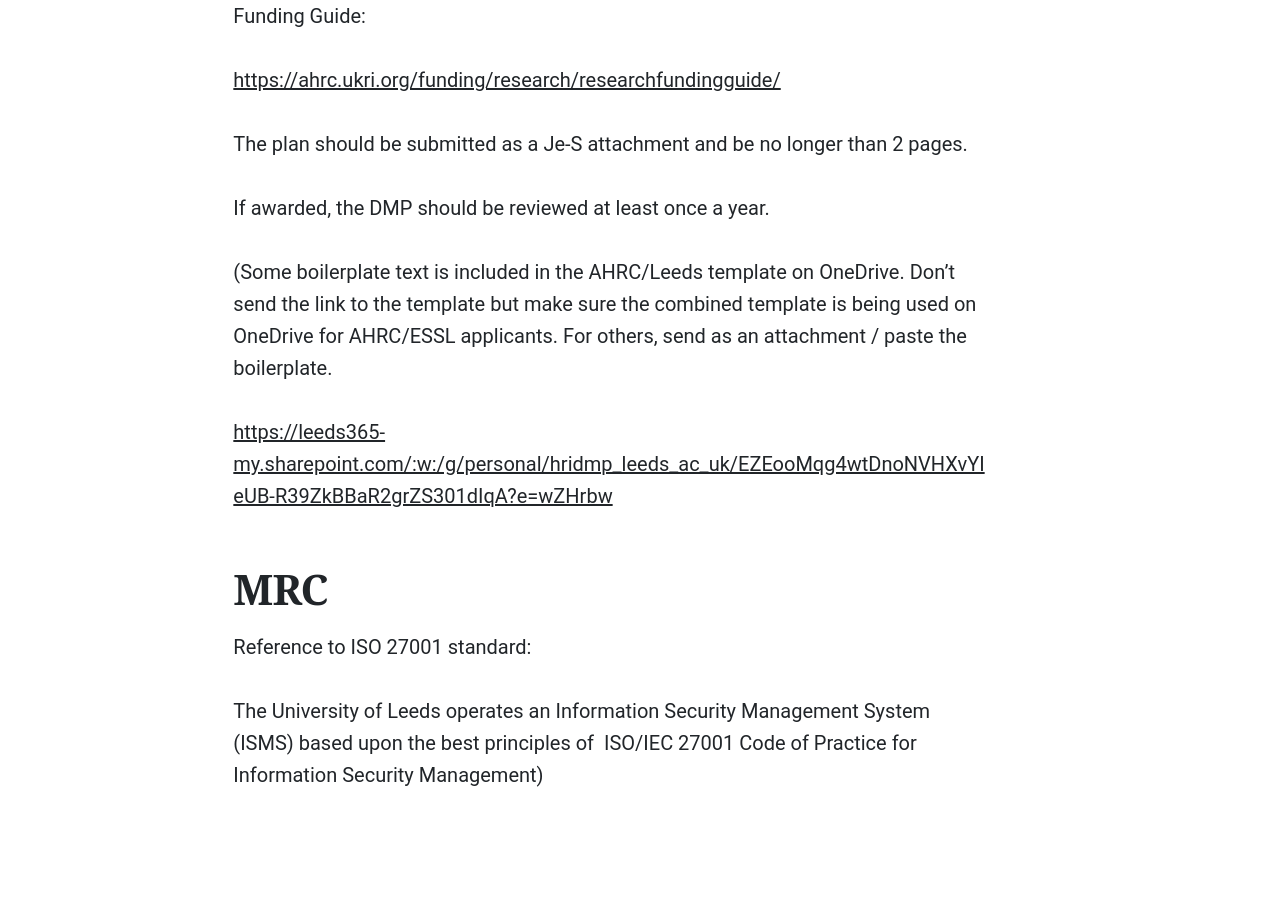
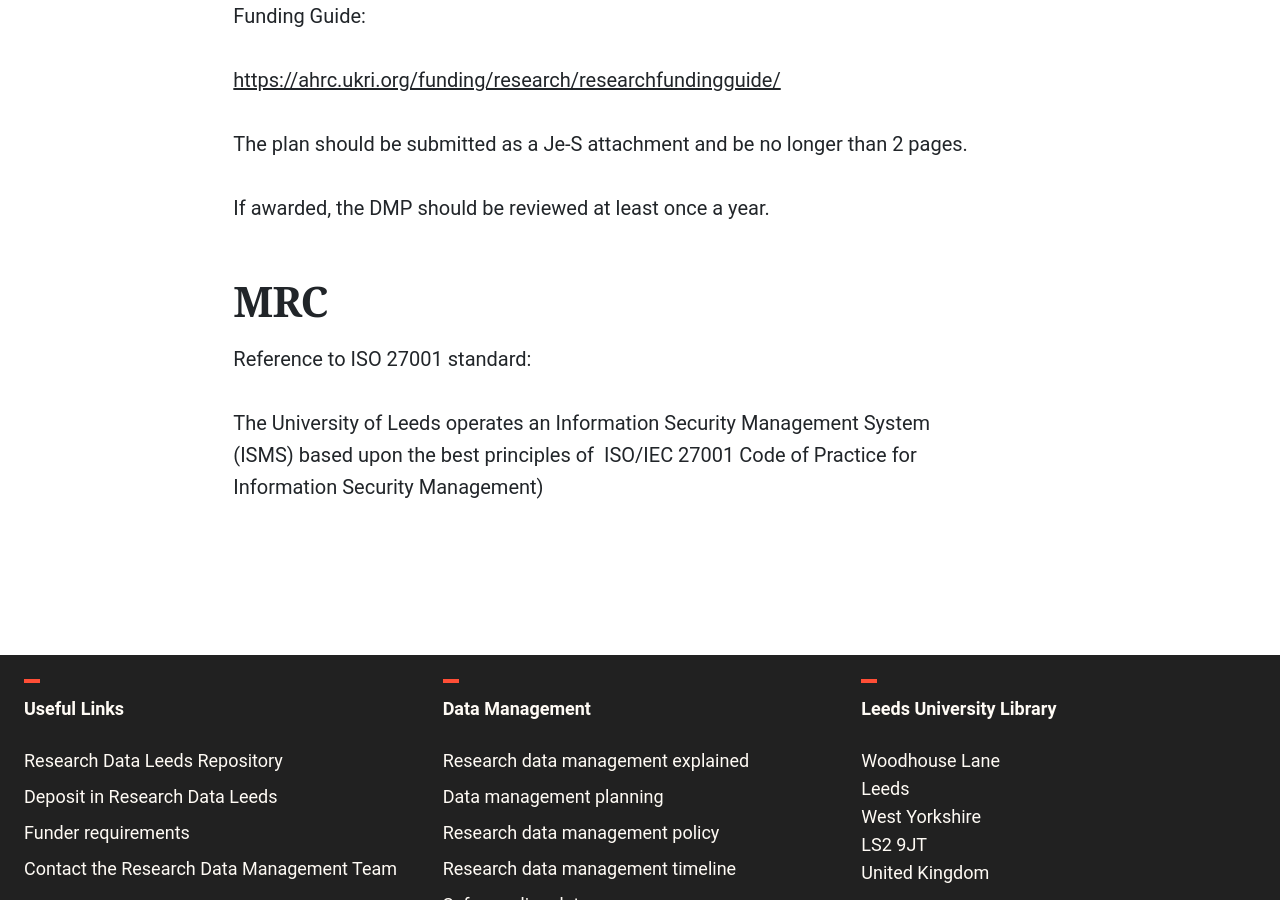
Before and after one commit to uol-library/rdl-handbook, a Jekyll site: the page built from pages/data-management/funder-specific.md, in a window 1280 px wide and 900 px high, scrolled down 2086 px. Built offline with Jekyll 4.4.1, drawn with Linux system fonts in a browser that asks for light colours; some web fonts are replaced.

Commit message:
Update funder-specific.md

```diff
--- a/pages/data-management/funder-specific.md
+++ b/pages/data-management/funder-specific.md
@@ -36,9 +36,6 @@ The plan should be submitted as a Je-S attachment and be no longer than 2 pages.
 
 If awarded, the DMP should be reviewed at least once a year.
 
-(Some boilerplate text is included in the AHRC/Leeds template on OneDrive. Don't send the link to the template but make sure the combined template is being used on OneDrive for AHRC/ESSL applicants. For others, send as an attachment / paste the boilerplate.
-
-<https://leeds365-my.sharepoint.com/:w:/g/personal/hridmp_leeds_ac_uk/EZEooMqg4wtDnoNVHXvYIeUB-R39ZkBBaR2grZS301dIqA?e=wZHrbw>
 
 ## MRC
 
```
